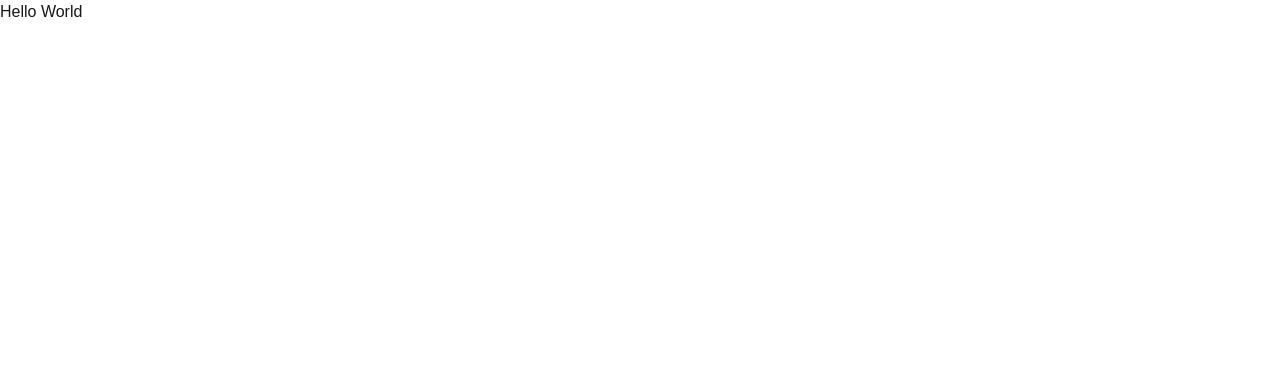
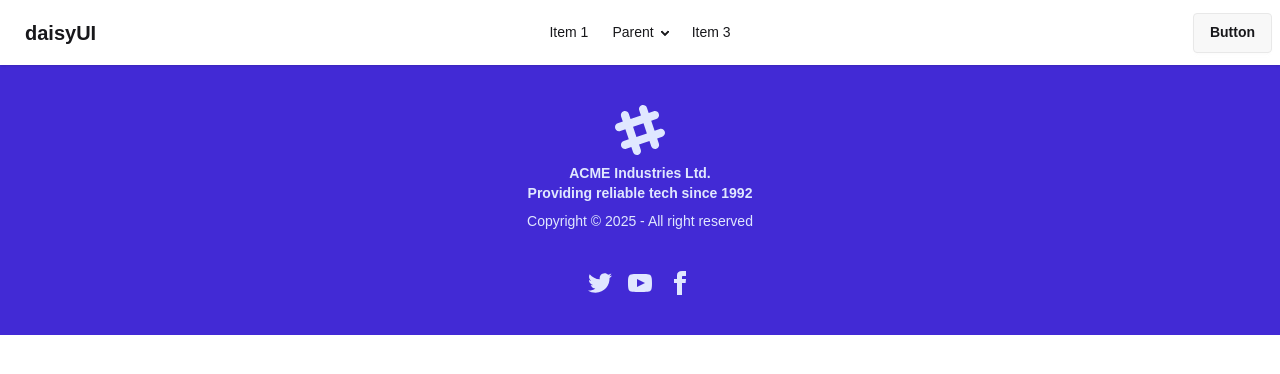
Before and after one commit to Sanzid-Ahmed/final-project-one-client, a React (Vite) app: page / in a window 1280 px wide. Shown: the top 374 px of the page. Built offline with nearby package versions, Linux system fonts and the light colour scheme.

Commit message:
added navbanr and footer

```diff
--- /dev/null
+++ b/src/layouts/RootLayout.jsx
@@ -0,0 +1,16 @@
+import React from 'react';
+import { Outlet } from 'react-router';
+import Footer from '../pages/Shared/Footer/Footer';
+import NavBar from '../pages/Shared/NavBar/NavBar';
+
+const RootLayout = () => {
+    return (
+        <div>
+            <NavBar></NavBar>
+            <Outlet></Outlet>
+            <Footer></Footer>
+        </div>
+    );
+};
+
+export default RootLayout;
--- /dev/null
+++ b/src/pages/Shared/Footer/Footer.jsx
@@ -0,0 +1,68 @@
+import React from "react";
+
+const Footer = () => {
+  return (
+    <div>
+      <footer className="footer footer-horizontal footer-center bg-primary text-primary-content p-10">
+        <aside>
+          <svg
+            width="50"
+            height="50"
+            viewBox="0 0 24 24"
+            xmlns="http://www.w3.org/2000/svg"
+            fillRule="evenodd"
+            clipRule="evenodd"
+            className="inline-block fill-current"
+          >
+            <path d="M22.672 15.226l-2.432.811.841 2.515c.33 1.019-.209 2.127-1.23 2.456-1.15.325-2.148-.321-2.463-1.226l-.84-2.518-5.013 1.677.84 2.517c.391 1.203-.434 2.542-1.831 2.542-.88 0-1.601-.564-1.86-1.314l-.842-2.516-2.431.809c-1.135.328-2.145-.317-2.463-1.229-.329-1.018.211-2.127 1.231-2.456l2.432-.809-1.621-4.823-2.432.808c-1.355.384-2.558-.59-2.558-1.839 0-.817.509-1.582 1.327-1.846l2.433-.809-.842-2.515c-.33-1.02.211-2.129 1.232-2.458 1.02-.329 2.13.209 2.461 1.229l.842 2.515 5.011-1.677-.839-2.517c-.403-1.238.484-2.553 1.843-2.553.819 0 1.585.509 1.85 1.326l.841 2.517 2.431-.81c1.02-.33 2.131.211 2.461 1.229.332 1.018-.21 2.126-1.23 2.456l-2.433.809 1.622 4.823 2.433-.809c1.242-.401 2.557.484 2.557 1.838 0 .819-.51 1.583-1.328 1.847m-8.992-6.428l-5.01 1.675 1.619 4.828 5.011-1.674-1.62-4.829z"></path>
+          </svg>
+          <p className="font-bold">
+            ACME Industries Ltd.
+            <br />
+            Providing reliable tech since 1992
+          </p>
+          <p>Copyright © {new Date().getFullYear()} - All right reserved</p>
+        </aside>
+        <nav>
+          <div className="grid grid-flow-col gap-4">
+            <a>
+              <svg
+                xmlns="http://www.w3.org/2000/svg"
+                width="24"
+                height="24"
+                viewBox="0 0 24 24"
+                className="fill-current"
+              >
+                <path d="M24 4.557c-.883.392-1.832.656-2.828.775 1.017-.609 1.798-1.574 2.165-2.724-.951.564-2.005.974-3.127 1.195-.897-.957-2.178-1.555-3.594-1.555-3.179 0-5.515 2.966-4.797 6.045-4.091-.205-7.719-2.165-10.148-5.144-1.29 2.213-.669 5.108 1.523 6.574-.806-.026-1.566-.247-2.229-.616-.054 2.281 1.581 4.415 3.949 4.89-.693.188-1.452.232-2.224.084.626 1.956 2.444 3.379 4.6 3.419-2.07 1.623-4.678 2.348-7.29 2.04 2.179 1.397 4.768 2.212 7.548 2.212 9.142 0 14.307-7.721 13.995-14.646.962-.695 1.797-1.562 2.457-2.549z"></path>
+              </svg>
+            </a>
+            <a>
+              <svg
+                xmlns="http://www.w3.org/2000/svg"
+                width="24"
+                height="24"
+                viewBox="0 0 24 24"
+                className="fill-current"
+              >
+                <path d="M19.615 3.184c-3.604-.246-11.631-.245-15.23 0-3.897.266-4.356 2.62-4.385 8.816.029 6.185.484 8.549 4.385 8.816 3.6.245 11.626.246 15.23 0 3.897-.266 4.356-2.62 4.385-8.816-.029-6.185-.484-8.549-4.385-8.816zm-10.615 12.816v-8l8 3.993-8 4.007z"></path>
+              </svg>
+            </a>
+            <a>
+              <svg
+                xmlns="http://www.w3.org/2000/svg"
+                width="24"
+                height="24"
+                viewBox="0 0 24 24"
+                className="fill-current"
+              >
+                <path d="M9 8h-3v4h3v12h5v-12h3.642l.358-4h-4v-1.667c0-.955.192-1.333 1.115-1.333h2.885v-5h-3.808c-3.596 0-5.192 1.583-5.192 4.615v3.385z"></path>
+              </svg>
+            </a>
+          </div>
+        </nav>
+      </footer>
+    </div>
+  );
+};
+
+export default Footer;
--- /dev/null
+++ b/src/pages/Shared/NavBar/NavBar.jsx
@@ -0,0 +1,82 @@
+import React from "react";
+
+const NavBar = () => {
+  return (
+    <div>
+      <div className="navbar bg-base-100 shadow-sm">
+        <div className="navbar-start">
+          <div className="dropdown">
+            <div tabIndex={0} role="button" className="btn btn-ghost lg:hidden">
+              <svg
+                xmlns="http://www.w3.org/2000/svg"
+                className="h-5 w-5"
+                fill="none"
+                viewBox="0 0 24 24"
+                stroke="currentColor"
+              >
+                {" "}
+                <path
+                  strokeLinecap="round"
+                  strokeLinejoin="round"
+                  strokeWidth="2"
+                  d="M4 6h16M4 12h8m-8 6h16"
+                />{" "}
+              </svg>
+            </div>
+            <ul
+              tabIndex="-1"
+              className="menu menu-sm dropdown-content bg-base-100 rounded-box z-1 mt-3 w-52 p-2 shadow"
+            >
+              <li>
+                <a>Item 1</a>
+              </li>
+              <li>
+                <a>Parent</a>
+                <ul className="p-2">
+                  <li>
+                    <a>Submenu 1</a>
+                  </li>
+                  <li>
+                    <a>Submenu 2</a>
+                  </li>
+                </ul>
+              </li>
+              <li>
+                <a>Item 3</a>
+              </li>
+            </ul>
+          </div>
+          <a className="btn btn-ghost text-xl">daisyUI</a>
+        </div>
+        <div className="navbar-center hidden lg:flex">
+          <ul className="menu menu-horizontal px-1">
+            <li>
+              <a>Item 1</a>
+            </li>
+            <li>
+              <details>
+                <summary>Parent</summary>
+                <ul className="p-2">
+                  <li>
+                    <a>Submenu 1</a>
+                  </li>
+                  <li>
+                    <a>Submenu 2</a>
+                  </li>
+                </ul>
+              </details>
+            </li>
+            <li>
+              <a>Item 3</a>
+            </li>
+          </ul>
+        </div>
+        <div className="navbar-end">
+          <a className="btn">Button</a>
+        </div>
+      </div>
+    </div>
+  );
+};
+
+export default NavBar;
--- a/src/routes/router.jsx
+++ b/src/routes/router.jsx
@@ -1,8 +1,14 @@
 import { createBrowserRouter } from "react-router";
+import RootLayout from "../layouts/RootLayout";
 
 export const router = createBrowserRouter([
   {
     path: "/",
-    element: <div>Hello World</div>
+    Component: RootLayout,
+    children: [
+        {
+
+        }
+    ]
   },
 ]);
```
